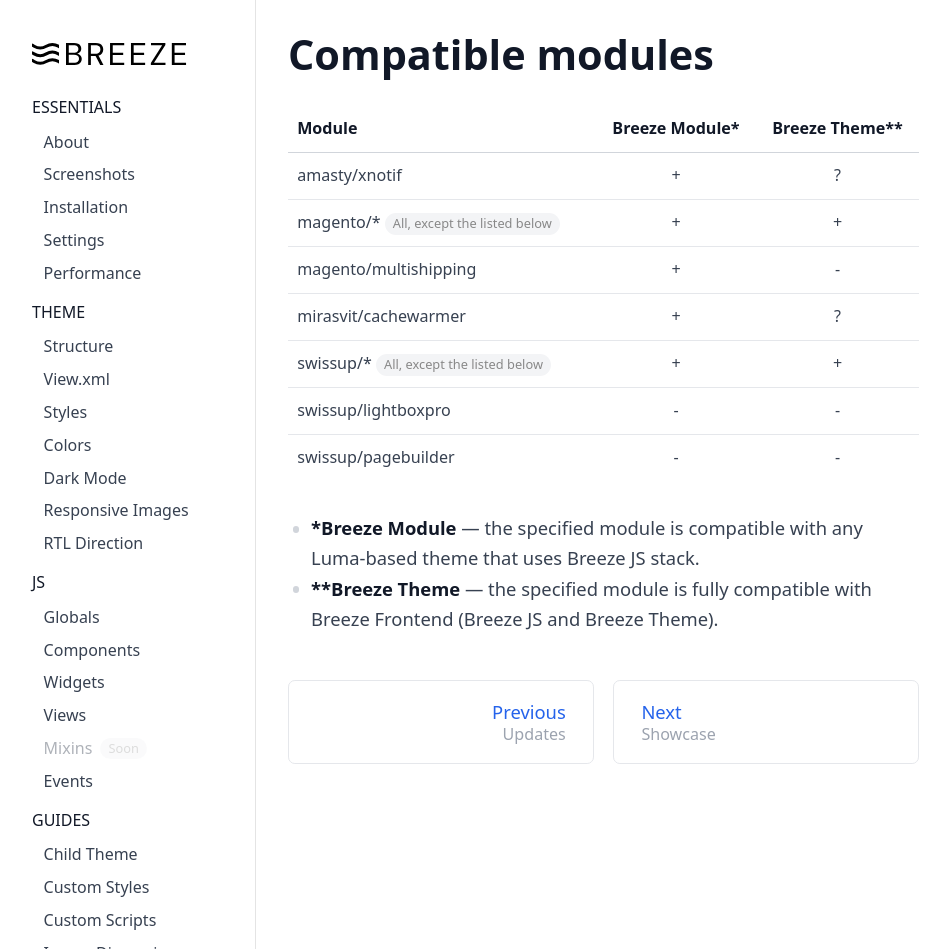
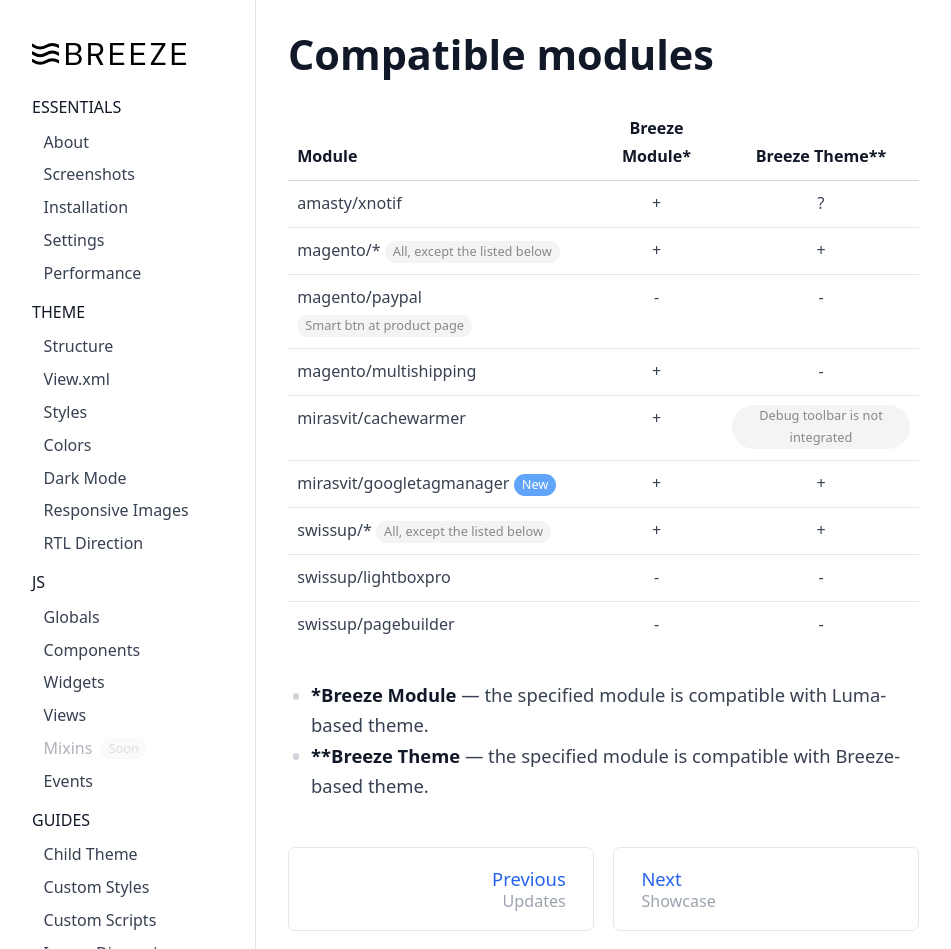
Before and after one commit to breezefront/breezefront.com, a Jekyll site: the page built from collections/_misc/compatible-modules.md, in a window 1280 px wide and 949 px high. Shown: the whole window, without its empty margins (0-951 px from the left). Built offline with Jekyll 4.4.1, drawn with Linux system fonts in a browser that asks for light colours.

Commit message:
Update compatible modules

```diff
--- a/collections/_misc/compatible-modules.md
+++ b/collections/_misc/compatible-modules.md
@@ -7,17 +7,17 @@ order: 100
 
 # Compatible modules
 
-Module                        | Breeze Module*  | Breeze Theme**
-------------------------------|:---------------:|:------------:
-amasty/xnotif                 | +               | ?
-magento/\* *All, except the listed below*{:.badge} | +   | +
-magento/multishipping         | +               | -
-mirasvit/cachewarmer          | +               | ?
-swissup/\* *All, except the listed below*{:.badge} | +     | +
-swissup/lightboxpro           | -               | -
-swissup/pagebuilder           | -               | -
+Module                                              | Breeze Module*    | Breeze Theme**
+----------------------------------------------------|:-----------------:|:------------:
+amasty/xnotif                                       | +                 | ?
+magento/\* *All, except the listed below*{:.badge}  | +                 | +
+magento/paypal *Smart btn at product page*{:.badge} | -                 | -
+magento/multishipping                               | +                 | -
+mirasvit/cachewarmer                                | +                 | *Debug toolbar is not integrated*{:.badge}
+mirasvit/googletagmanager *New*{:.badge.blue}       | +                 | +
+swissup/\* *All, except the listed below*{:.badge}  | +                 | +
+swissup/lightboxpro                                 | -                 | -
+swissup/pagebuilder                                 | -                 | -
 
- -  **\*Breeze Module** --- the specified module is compatible with any
-    Luma-based theme that uses Breeze JS stack.
- -  **\*\*Breeze Theme** --- the specified module is fully compatible with
-    Breeze Frontend (Breeze JS and Breeze Theme).
+ -  **\*Breeze Module** --- the specified module is compatible with Luma-based theme.
+ -  **\*\*Breeze Theme** --- the specified module is compatible with Breeze-based theme.
```
